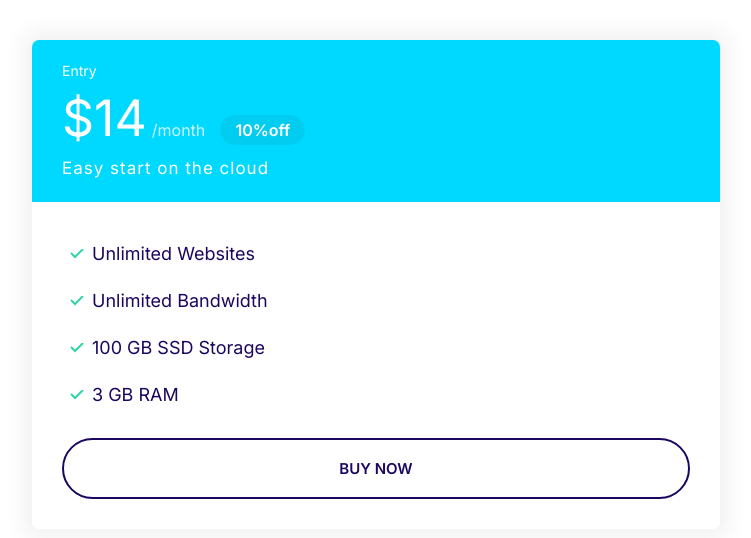
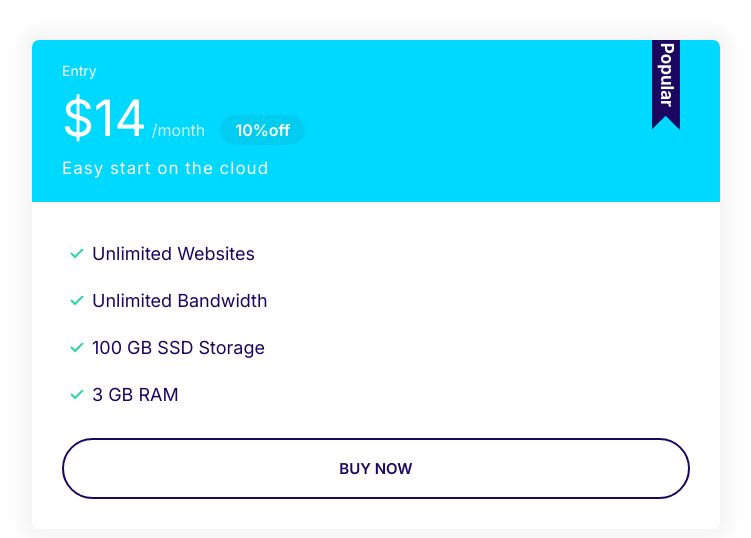
Before and after one commit to tmgAzit/milkyway, a plain HTML site: page Moshify/index.html in a window 1280 px wide. Shown: the whole page, without its empty margins (8-759 px from the left). Drawn offline with Linux system fonts and the light colour scheme.

Commit message:
update popular badge to plan component.

```diff
--- a/Moshify/css/styles.css
+++ b/Moshify/css/styles.css
@@ -347,3 +347,14 @@ a {
 }
 
 /* Popular Badge */
+.plan--popular .card__header {
+  position: relative;
+}
+.plan--popular .card__header::before {
+  content: url(../images/popular.svg);
+  width: 40px;
+  display: inline-block;
+  position: absolute;
+  top: -1rem;
+  right: 5%;
+}
--- a/Moshify/index.html
+++ b/Moshify/index.html
@@ -15,7 +15,7 @@
   </head>
   <body>
     <div style="width: 60%; padding: 4rem" ;>
-      <div class="plan">
+      <div class="plan plan--popular">
         <div class="card card--secondary">
           <div class="card__header">
             <h3 class="plan__name">Entry</h3>
```
Also changed, not shown: Moshify/components/plan.html (+1 -1 lines), Moshify/images/popular.svg (added).
